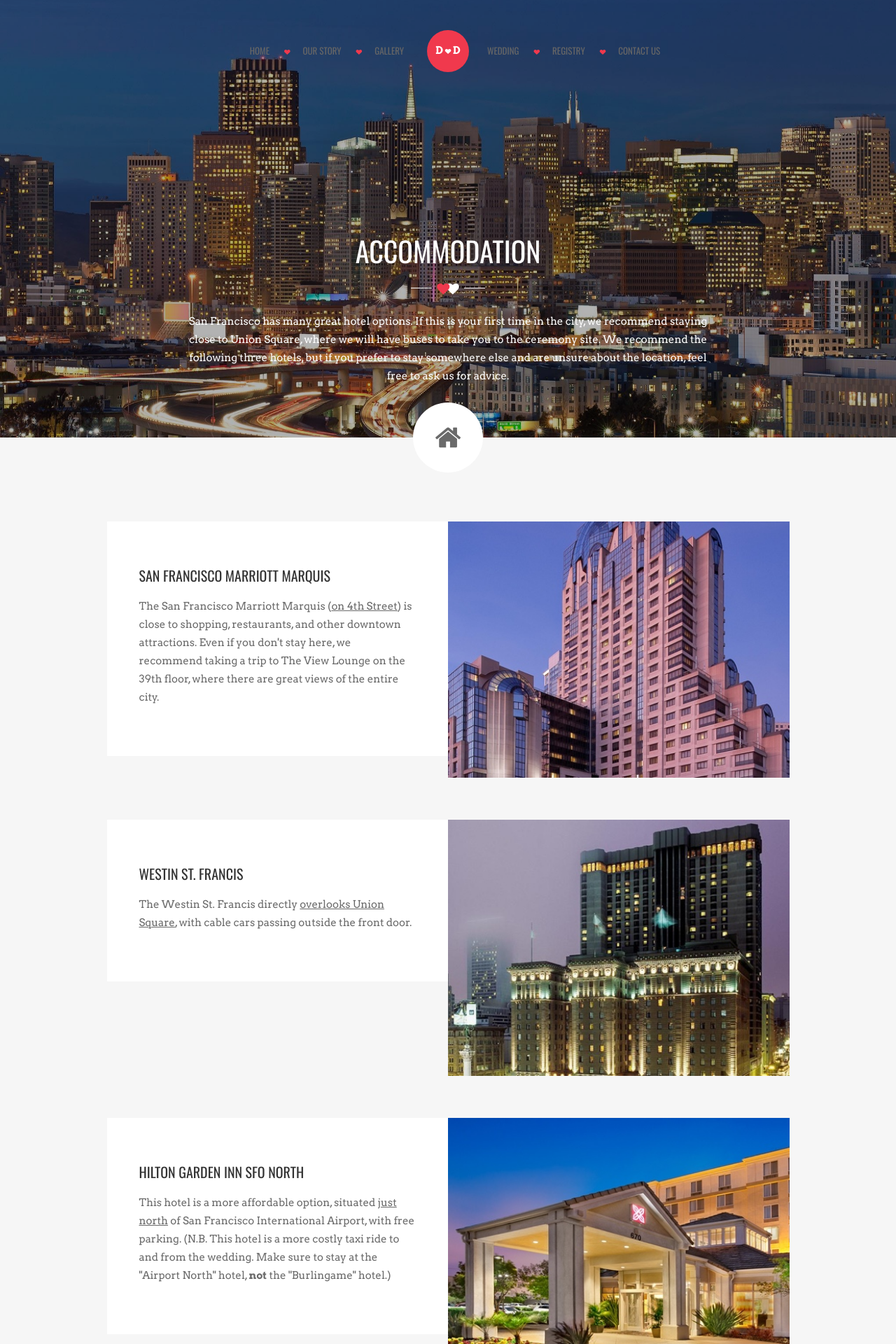
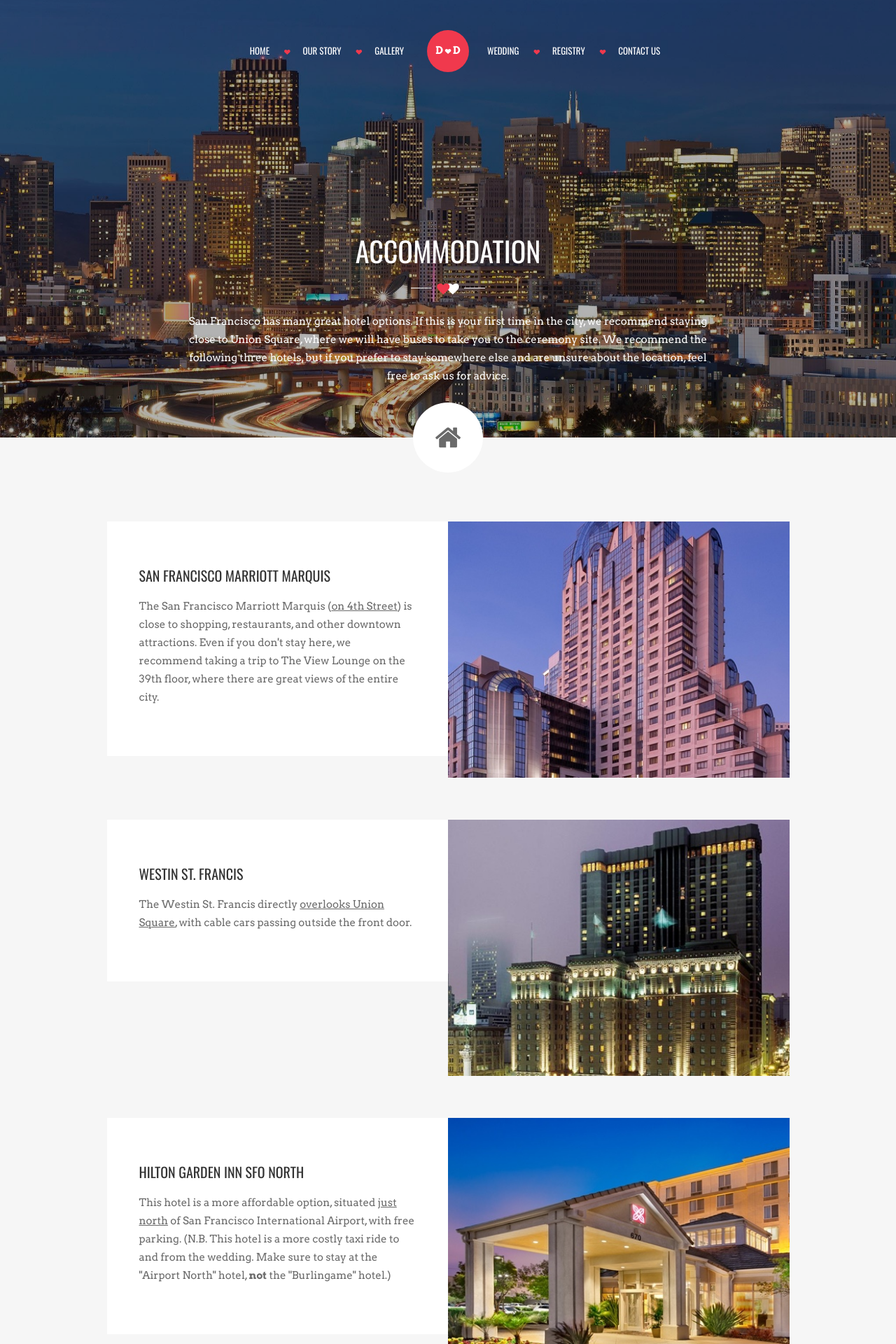
Before and after one commit to mrry/murbauer, a Jekyll site: the page built from accommodation.html, in a window 1280 px wide. Shown: the top 1920 px of the page at 70% size. Built offline with Jekyll 4.4.1, drawn with Linux system fonts in a browser that asks for light colours.

Commit message:
Made the menu white, at much personal cost.

```diff
--- /dev/null
+++ b/_layouts/white_menu_not_index.html
@@ -0,0 +1,227 @@
+<!DOCTYPE html>
+<html lang="en">
+	<head>
+		<meta charset="utf-8">
+     	<meta content="width=device-width, initial-scale=1.0" name="viewport">
+     	<meta name="description" content="">
+      	<meta name="author" content="www.dethemes.com">
+      	<title>Dana &amp; Derek</title>
+
+        <link rel="icon" href="images/favicon.jpg">
+        <!-- Bootstrap -->
+    	<link rel="stylesheet" href="css/bootstrap/bootstrap.min.css" type="text/css" media="screen" />
+        <!-- Pace -->
+        <link rel="stylesheet" href="css/preloader.css"  media="screen">
+        <link rel="stylesheet" href="css/preloader-default.css"  media="screen">
+        <!-- Flexslider -->
+        <link rel="stylesheet" href="css/flexslider/flexslider.css" type="text/css">
+        <!-- Animate -->
+        <link rel="stylesheet" href="css/animate/animate.css" type="text/css">
+        <!-- Countdown -->
+        <link rel="stylesheet" href="css/countdown/jquery.countdown.css" type="text/css">
+        <!-- Magnific Popup -->
+        <link rel="stylesheet" href="css/magnific-popup/magnific-popup.css" type="text/css">
+        <!-- Owl Carousel -->
+        <link rel="stylesheet" href="css/owlcarousel/owl.carousel.css" type="text/css">
+        <link rel="stylesheet" href="css/owlcarousel/owl.theme.css" type="text/css">
+        <!-- Icon -->
+        <link rel="stylesheet" href="css/fonts/fontello/css/fontello.css" type="text/css" media="screen" />
+        <!-- Font -->
+        <link href='http://fonts.googleapis.com/css?family=Oswald' rel='stylesheet' type='text/css'>
+        <link href='http://fonts.googleapis.com/css?family=Arvo:400,700' rel='stylesheet' type='text/css'>
+        <link href='http://fonts.googleapis.com/css?family=Pacifico' rel='stylesheet' type='text/css'>
+
+        <!-- Theme CSS -->
+    	<link href="css/style.css" rel="stylesheet" media="screen">
+
+        <!-- Skin CSS -->
+    	<!-- <link href="css/skin/light-teal/light-teal.css" rel="stylesheet" media="screen"> -->
+        <!-- <link href="css/skin/light-teal/light-teal-reverse-navbar.css" rel="stylesheet" media="screen"> -->
+        <!-- <link href="css/skin/pattern/pattern-1.css" rel="stylesheet" media="screen"> -->
+
+
+
+
+	</head>
+
+	<body class="slider-title-page">
+    	<!--PRELOADER-->
+        <div id="preloader">
+
+        	<div class="alignment">
+            	<div class="v-align center-middle">
+
+                    <!-- LEFT HEART -->
+            		<div class="heart-animation">
+            			<i class="de-icon-heart"></i>
+               	 	</div>
+
+                	<!-- RIGHT HEART -->
+                	<div class="heart-animation-reverse">
+            			<i class="de-icon-heart"></i>
+                	</div>
+
+                </div>
+            </div>
+
+        </div> <!--END of PRELOADER-->
+
+
+        <!-- NAVIGATION -->
+    	<header id="nav-header">
+        	<nav id="nav-bar" class="top-bar fluid-width transparent nav-center sticky-nav animation fadeInDown">
+
+                <div id="nav-wrapper">
+
+                    <!-- LOGO -->
+            		<div class="logo-wrapper">
+                		<!-- CSS LOGO -->
+                        <a href="index.html">
+                    		<div class="css-logo rounded">
+                   				<div class="css-logo-text">
+                        			<strong>D</strong><i class="de-icon-heart-1"></i><strong>D</strong>
+                    			</div>
+                    		</div>
+                        </a>
+
+                    	<!-- IMG LOGO
+                        <a href="index.html">
+                    		<div class="img-logo">
+                    			<img src="images/slide1.jpg">
+                    		</div>
+                        </a>
+                        -->
+                	</div>
+                	<!-- END of LOGO -->
+
+                    <div id="mobile-nav">
+                    	<i class="de-icon-menu"></i>
+                    </div>
+
+                	<ul id="nav-menu">
+                		<li class="first-child first-child-margin">
+                        	<a href="index.html">HOME</a>
+                        </li>
+                    	<li><a href="coming-soon.html">OUR STORY</a></li>
+                    	<li><a href="http://brianandjessicaimages.pixieset.com/derekanddana/">GALLERY</a></li>
+                        <li class="first-child split-margin">
+                        	<a href="#">WEDDING</a>
+                             <ul>
+                             	<li><a href="location.html">LOCATION</a></li>
+                                <li><a href="accommodation.html">ACCOMMODATION</a></li>
+                            </ul>
+                        </li>
+
+                        <li><a href="gift.html">REGISTRY</a></li>
+                    	<li><a href="coming-soon.html">CONTACT US</a></li>
+                	</ul>
+
+                    <div class="clearboth"></div>
+
+                </div>
+
+            </nav>
+        </header> <!-- END of NAVIGATION -->
+
+{{ content }}
+
+        <!-- FOOTER SECTION -->
+            <footer>
+            	<div class="image-divider fixed-height" style="background-image:url(images/photos/silhouette_toast.jpg);" data-stellar-background-ratio="0.5" >
+
+                	<div class="divider-overlay"></div>
+
+                    <!-- Use Center Middle Alignment to align middle the content for fixed-height parallax -->
+                    <div class="alignment">
+                    	<div class="v-align center-middle">
+
+                    		<div class="container">
+                    			<div class="row">
+                        			<div class="col-md-12">
+
+                                        <div class="animation fadeInUp">
+                     						<div id="thank-you">
+                     							<div id="thank">Thank</div>
+                            					<div id="you">you</div>
+                     						</div>
+                                        </div>
+
+                        				<div class="heart-divider animation delay1 fadeInUp">
+                        					<span class="white-line"></span>
+                        					<i class="de-icon-heart pink-heart"></i>
+                        					<i class="de-icon-heart white-heart"></i>
+                        					<span class="white-line"></span>
+                        				</div>
+
+										<div id="footer-couple-name" class="animation delay1 fadeInUp">
+                                			DANA & DEREK
+                                		</div>
+
+                     				</div>
+                     			</div>
+                     		</div>
+
+                     	</div>
+                   	</div>
+
+                </div>
+            </footer>
+
+
+		<!-- jQuery -->
+    	<script src="js/jquery-1.11.1.min.js"></script>
+        <!-- Pace -->
+        <script src="js/pace/pace.min.js"></script>
+    	<!-- Bootstrap -->
+    	<script src="js/bootstrap/bootstrap.js"></script>
+        <!-- Modernizr -->
+        <script src="js/modernizr/modernizr.js"></script>
+        <!-- Device JS -->
+        <script src="js/devicejs/device.js"></script>
+        <!-- TinyNav -->
+        <script src="js/tinynav/tinynav.min.js"></script>
+        <!-- SmoothScroll -->
+        <script src="js/smoothscroll/jquery.smooth-scroll.js"></script>
+        <!-- Flexslider -->
+        <script src="js/flexslider/jquery.flexslider.js"></script>
+        <!-- Sticky -->
+        <script src="js/sticky/jquery.sticky.js"></script>
+        <!-- Waypoint -->
+        <script src="js/waypoint/jquery.waypoints.min.js"></script>
+        <!-- DoubleTapToGo -->
+        <script src="js/jquery-ui-widget/jquery.ui.widget.js"></script>
+        <script src="js/jquery-doubletaptogo/jquery.dcd.doubletaptogo.js"></script>
+        <!-- Vide -->
+        <script src="js/vide/jquery.vide.js"></script>
+        <!-- Stellar -->
+        <script src="js/stellar/jquery.stellar.js"></script>
+        <!-- Masonry -->
+        <script src="js/masonry/masonry.pkgd.min.js"></script>
+        <!-- Countdown -->
+        <script src="js/countdown/jquery.plugin.js"></script>
+        <script src="js/countdown/jquery.countdown.js"></script>
+        <!-- Countdown Labels / Localisation -->
+        <script src="js/countdown/jquery.countdown-custom-label.js"></script>
+        <!-- Magnific Popup -->
+        <script src="js/magnific-popup/jquery.magnific-popup.js"></script>
+        <!-- Owl Carousel -->
+        <script src="js/owlcarousel/owl.carousel.js"></script>
+
+        <!-- Custom Core Script -->
+        <script type="text/javascript" src="js/script.js"></script>
+        <!-- Custom Additional Script -->
+        <script type="text/javascript" src="js/main-slider-fade.js"></script>
+
+<script>
+  (function(i,s,o,g,r,a,m){i['GoogleAnalyticsObject']=r;i[r]=i[r]||function(){
+  (i[r].q=i[r].q||[]).push(arguments)},i[r].l=1*new Date();a=s.createElement(o),
+  m=s.getElementsByTagName(o)[0];a.async=1;a.src=g;m.parentNode.insertBefore(a,m)
+  })(window,document,'script','//www.google-analytics.com/analytics.js','ga');
+
+  ga('create', 'UA-72535538-1', 'auto');
+  ga('send', 'pageview');
+
+</script>
+
+	</body>
+</html>
--- a/accommodation.html
+++ b/accommodation.html
@@ -54,7 +54,7 @@
                     <div class="slide-overlay"> </div>
     		</div>	<!-- END of MAIN SLIDER IMAGES -->
 
-		</section><!-- ENF of MAIN SLIDER -->
+	</section><!-- ENF of MAIN SLIDER -->
 
 
 
--- a/location.html
+++ b/location.html
@@ -1,5 +1,5 @@
 ---
-layout: white_menu
+layout: white_menu_not_index
 ---
 
        	<!-- MAIN SLIDER -->
```
Also changed, not shown: other parts of accommodation.html (+1 -1 lines).
